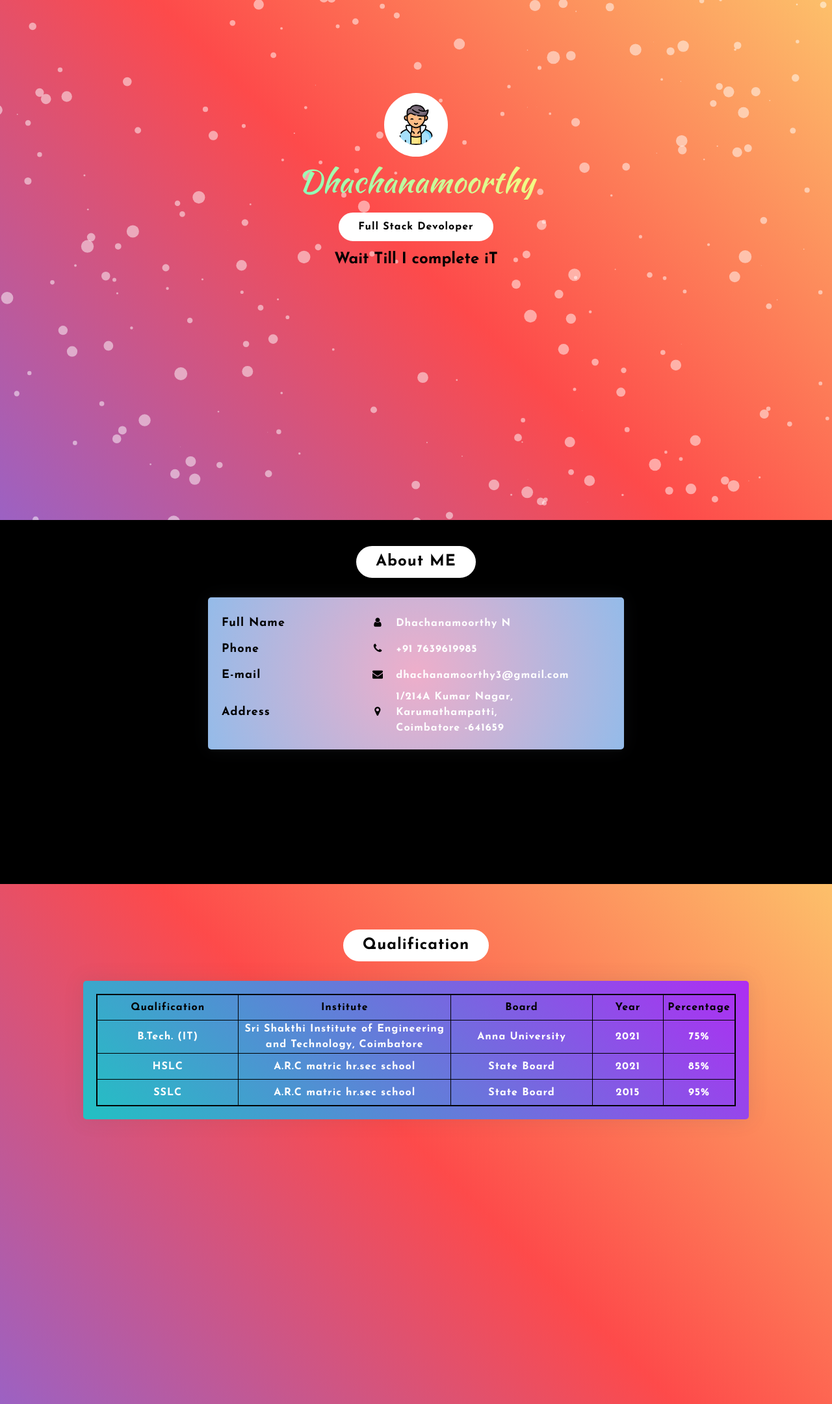
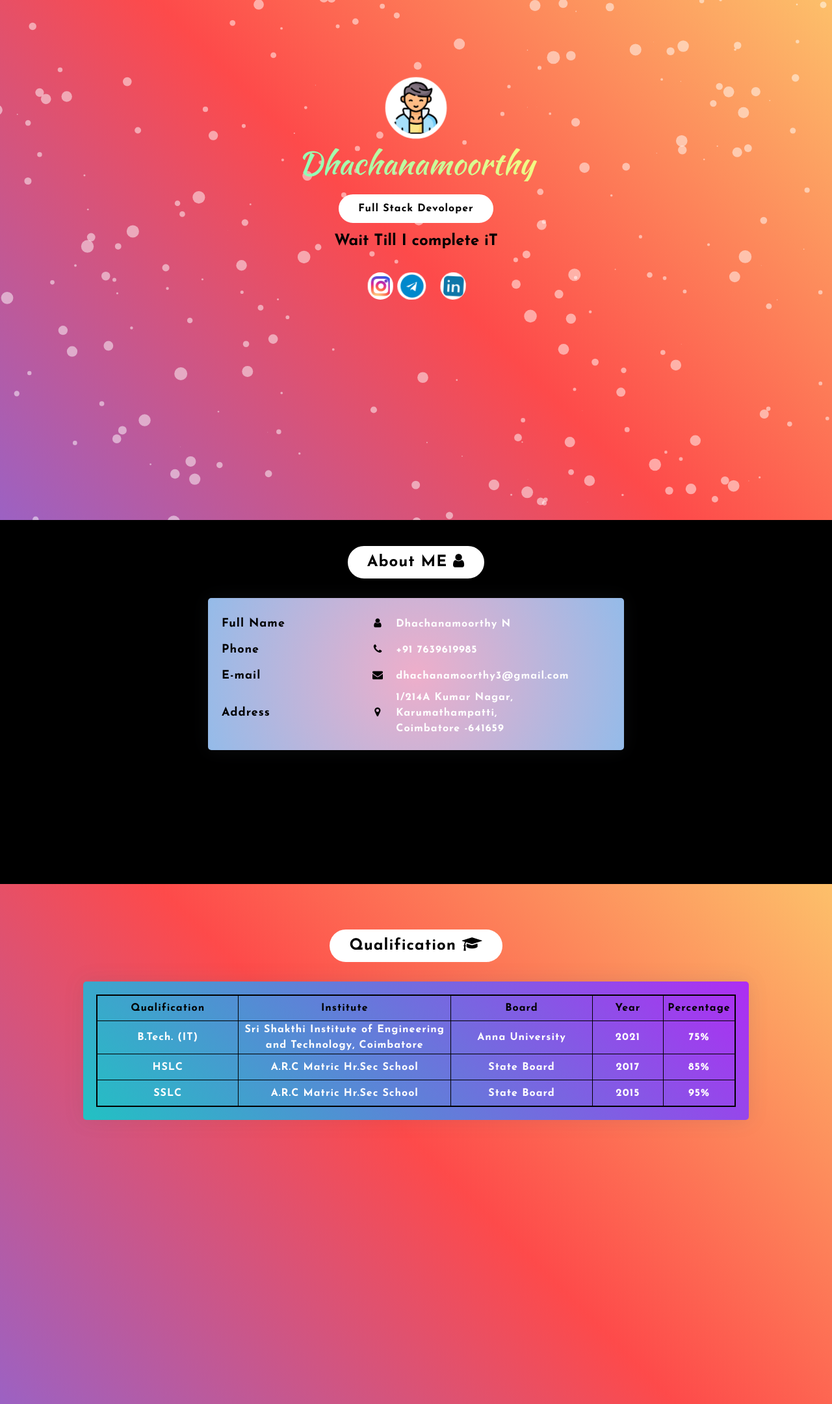
Before and after one commit to dhachanamoorthy/dhachanamoorthy.github.io, a PHP site: page / in a window 1280 px wide. Shown: the whole page at 65% size. Run offline with PHP 8.4, Linux system fonts and the light colour scheme.

Commit message:
Updated social media links

```diff
--- a/css/custom.css
+++ b/css/custom.css
@@ -32,14 +32,13 @@ body {
     font-weight: 400;
     line-height: 56px;
     color: #fff;
-    text-decoration: underline;
     background: -webkit-linear-gradient(45deg, #85FFBD 0%, #FFFB7D 100%);
     -webkit-background-clip: text;
     -webkit-text-fill-color: transparent;
 }
 #intro img{
-    border: 3px solid white;
-    padding: 15px;
+    border: 2px solid white;
+    padding: 5px;
     background-color: white;
     border-radius: 50%;
 }
@@ -90,6 +89,40 @@ body {
         padding: 8px 20px;
         letter-spacing: 0.5px;
     }
+}
+.media-container{
+    position: relative;
+    /* position: block; */
+}
+.social-media-icon{
+    display: inline-block;
+    padding: 5px;
+    padding-bottom: 0px;
+    border-radius: 50px;
+    transition: 0.5s;
+    margin-right: 5px;
+    margin-top: 10px;
+
+    background: #fff;
+}
+.social-media-icon i{
+    font-size: 34px;
+    color: black;
+    position: relative;
+    /* top: calc(20%);  */
+    font-weight: bold;
+}
+.social-media-icon .fa-instagram{
+    background: radial-gradient(circle at 30% 107%, #fdf497 0%, #fdf497 5%, #fd5949 45%, #d6249f 60%, #285AEB 90%);
+    -webkit-background-clip: text;
+    background-clip: text;
+    -webkit-text-fill-color: transparent;
+}
+.social-media-icon .fa-telegram{
+    color:rgb(0, 136, 204);
+}
+.social-media-icon .fa-linkedin-square{
+    color:rgb(14, 118, 168);
 }
 .back-to-top {
     position: fixed;
@@ -201,7 +234,6 @@ body {
 @media (max-width: 768px) {
     #qualification .box{
         width: 90%;
-        padding-bottom: 20px;
         overflow-x: auto;
         overflow-y: hidden;
         height: 60vh;
--- a/index.html
+++ b/index.html
@@ -34,15 +34,28 @@
 
       <div class="intro-text">
 
-        <img class="wow fadeInDown wobble" data-wow-delay="0.2s" data-wow-duration="0.8s" src="img/person.svg"/>
+        <div class=" wow zoomInDown" data-wow-delay="0.6s" data-wow-duration="0.9s" >
+          <img class="wow pulse" data-wow-iteration="infinite"  data-wow-delay="0.2s" data-wow-duration="0.9s" src="img/person.svg"/>
+        </div>
         <h2 class="wow fadeInRight wobble"  data-wow-delay="0s" data-wow-duration="0.8s">Dhachanamoorthy</h2>
         <span class="wow fadeInLeft text-border scrollto" data-wow-delay="0.4s" data-wow-duration="0.9s">Full Stack Devoloper</span>
         <p class="wow fadeInUp" style="color: black;" data-wow-delay="0.6s" data-wow-duration="0.9s">Wait Till I complete iT</p>
+        <div class="media-container text-center">
+          <div class="wow rollIn wobble" data-wow-delay="0.6s" data-wow-duration="0.6s" style="display:inline-block">
+            <a href="https://www.instagram.com/moo_r_thy"  target="_blank"><div class="social-media-icon wow pulse wobble" data-wow-iteration="infinite" data-wow-delay="0.7s" data-wow-duration="0.9s"><i class="fa fa-instagram"></i></div></a>
+          </div>
+          <div class="wow rollIn wobble" data-wow-delay="0.4s" data-wow-duration="0.6s" style="display:inline-block">
+            <a href="https://www.telegram.me/moorthy_123" target="_blank" class="wow rollIn wobble"><div class="social-media-icon wow pulse wobble" data-wow-iteration="infinite" data-wow-delay="0.8s" data-wow-duration="0.9s"><i class="fa fa-telegram"></i></div></a>
+          </div>
+          <div class="wow rollIn wobble" data-wow-delay="0.2s" data-wow-duration="0.6s" style="display:inline-block">
+            <a href="https://www.linkedin.com/in/dhachanamoorthy-n-2831261b7/" target="_blank"><div class="social-media-icon wow pulse wobble" data-wow-iteration="infinite" data-wow-delay="0.9s" data-wow-duration="0.9s"><i class="fa fa-linkedin-square"></i></div></a>
+          </div>
+          </div>
       </div>
     </section>
     <section id="aboutme" class="wow fadeInUp wobble" data-wow-delay="0.4s" data-wow-duration="0.8s">
       <div class="text-center">
-      <h2 class="text-border wow fadeInUp wobble" data-wow-delay="0.2s" data-wow-duration="0.8s">About ME</h2></div>
+      <h2 class="text-border wow fadeInUp wobble" data-wow-delay="0.2s" data-wow-duration="0.8s">About ME <i class="fa fa-user"></i></h2></div>
       <div class="box wow fadeInUp wobble" data-wow-delay="0.4s" data-wow-duration="0.9s">
         <table>
           <tr>
@@ -67,10 +80,11 @@
           </tr>
         </table>
       </div>
+
     </section>
     <section id="qualification" class="wow fadeInUp wobble" data-wow-delay="0.4s" data-wow-duration="0.8s">
       <div class="text-center">
-        <h2 class="text-border wow fadeInUp wobble" data-wow-delay="0.2s" data-wow-duration="0.8s">Qualification</h2></div>
+        <h2 class="text-border wow fadeInUp wobble" data-wow-delay="0.2s" data-wow-duration="0.8s">Qualification <i class="fa fa-graduation-cap"></i></h2></div>
         <div class="box wow fadeInUp wobble" data-wow-delay="0.4s" data-wow-duration="0.9s">
           <table>
             <tr>
@@ -89,14 +103,14 @@
             </tr>
             <tr>
               <td>HSLC</td>
-              <td>A.R.C matric hr.sec school</td>
+              <td>A.R.C Matric Hr.Sec School</td>
               <td>State Board</td>
-              <td>2021</td>
+              <td>2017</td>
               <td>85%</td>
             </tr>
             <tr>
               <td>SSLC</td>
-              <td>A.R.C matric hr.sec school</td>
+              <td>A.R.C Matric Hr.Sec School</td>
               <td>State Board</td>
               <td>2015</td>
               <td>95%</td>
```
Also changed, not shown: img/.net.png (deleted), img/person.svg.
